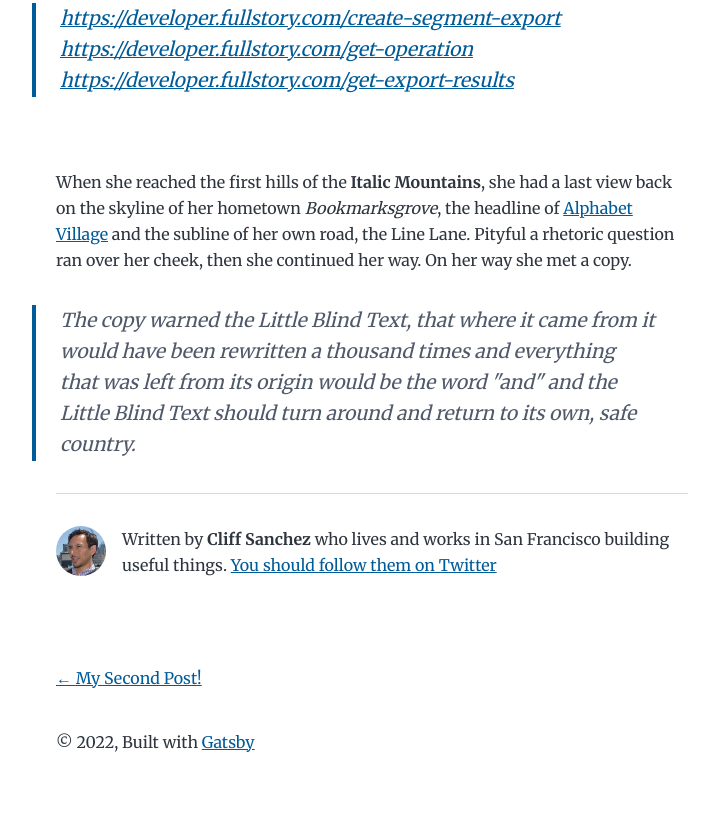
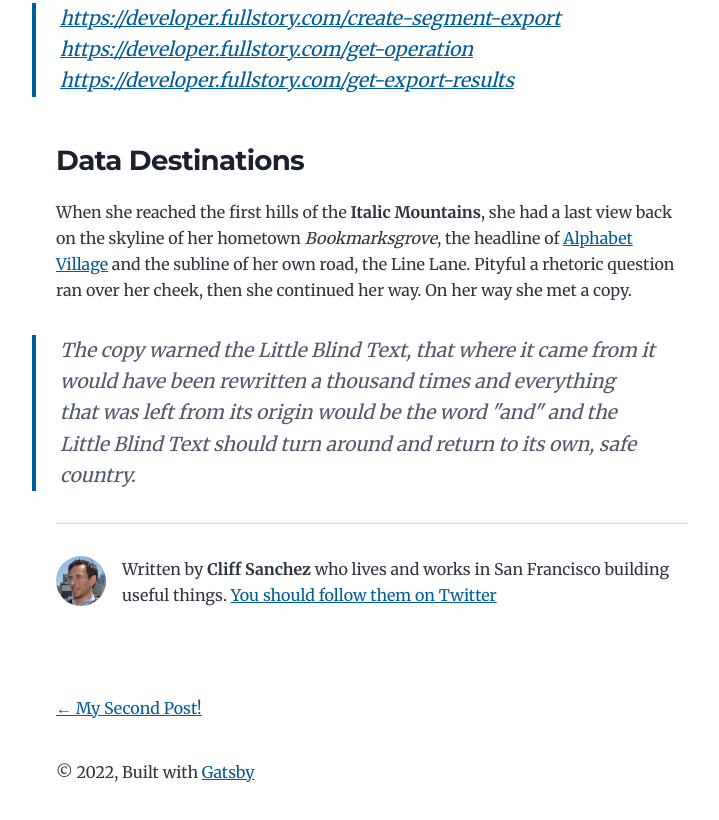
Before and after one commit to kenshinmax/kenshinmax.github.io, a Gatsby site: page /new-beginnings/ in a window 1280 px wide. Shown: the part 2523-3343 px from the top of the page, without its empty margins (268-987 px from the left). Built offline with nearby package versions, Linux system fonts and the light colour scheme; Gatsby itself is replaced by a stand-in of ours; some packages are replaced by stand-ins of ours.

Commit message:
updating article

````diff
--- a/content/blog/new-beginnings/index.md
+++ b/content/blog/new-beginnings/index.md
@@ -26,9 +26,8 @@ Great news, with the FullStory API you can automate the export process.  It's a
 > https://developer.fullstory.com/create-segment-export
 > https://developer.fullstory.com/get-operation
 > https://developer.fullstory.com/get-export-results
-```
 
-```
+### Data Destinations
 When she reached the first hills of the **Italic Mountains**, she had a last
 view back on the skyline of her hometown _Bookmarksgrove_, the headline of
 [Alphabet Village](http://google.com) and the subline of her own road, the Line
````
